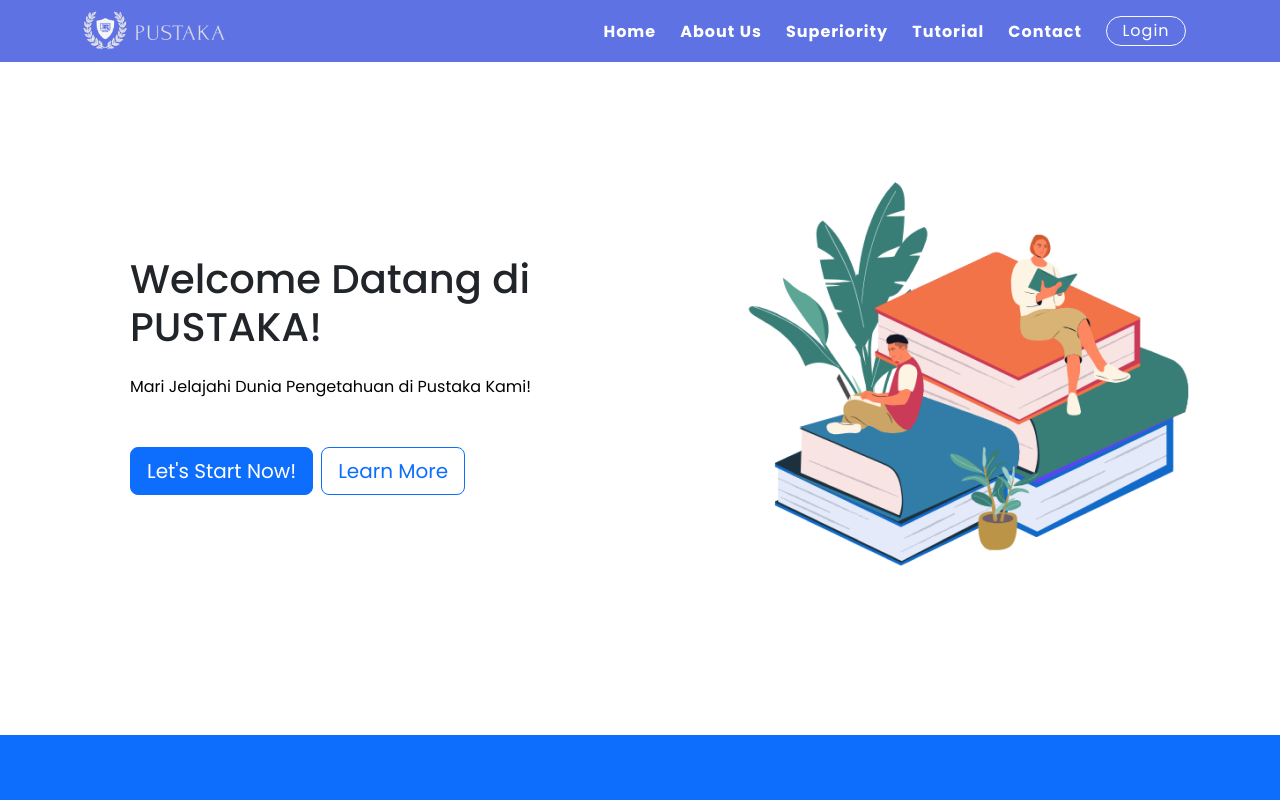
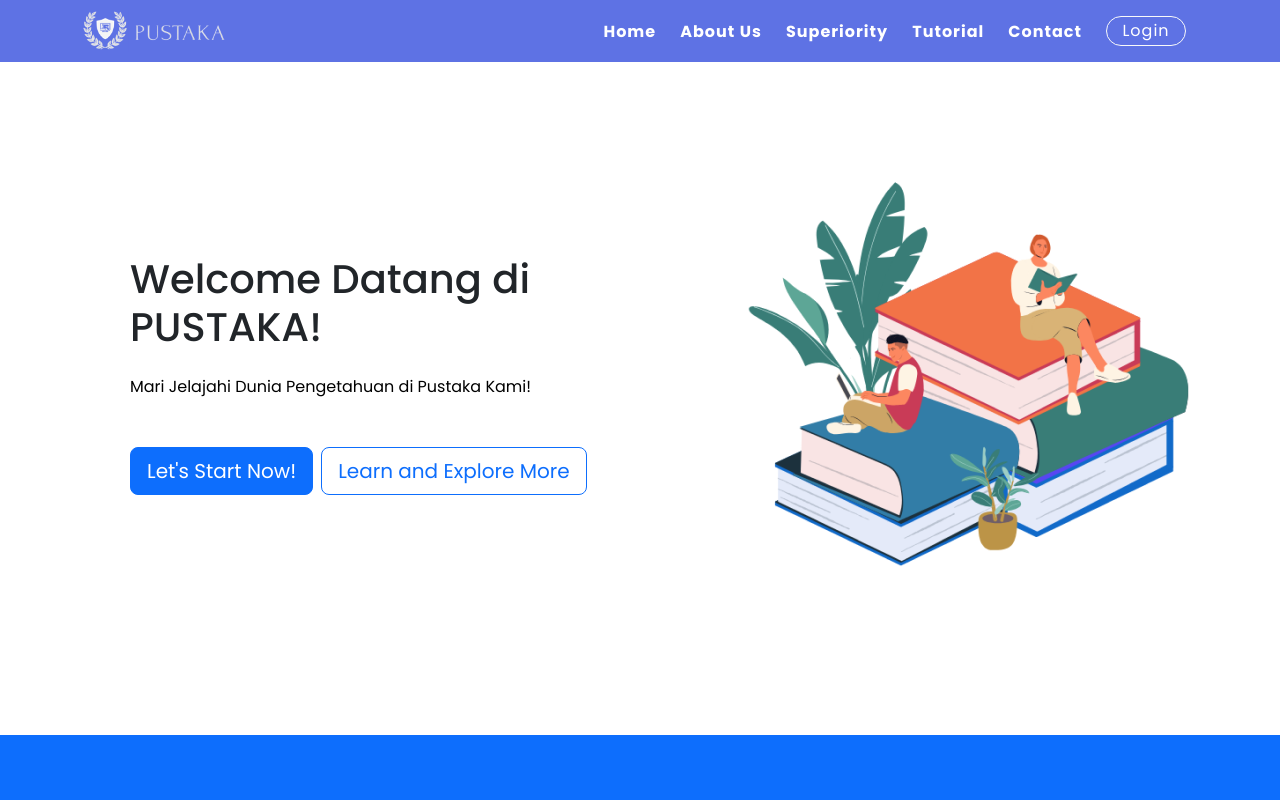
Before and after one commit to Agusprab/Pustaka_Capstone, a React (Vite) app: page / in a window 1280 px wide. Shown: the top 800 px of the page. Built offline with nearby package versions, Linux system fonts and the light colour scheme.

Commit message:
landing page 2

```diff
--- a/src/pages/LandingPage.jsx
+++ b/src/pages/LandingPage.jsx
@@ -34,7 +34,7 @@ function LandingPage() {
                       Let's Start Now!
                     </button>
                     <button className="btn btn-lg btn-outline-primary">
-                      Learn More
+                      Learn and Explore More
                     </button>
                   </div>
                 </div>
```
